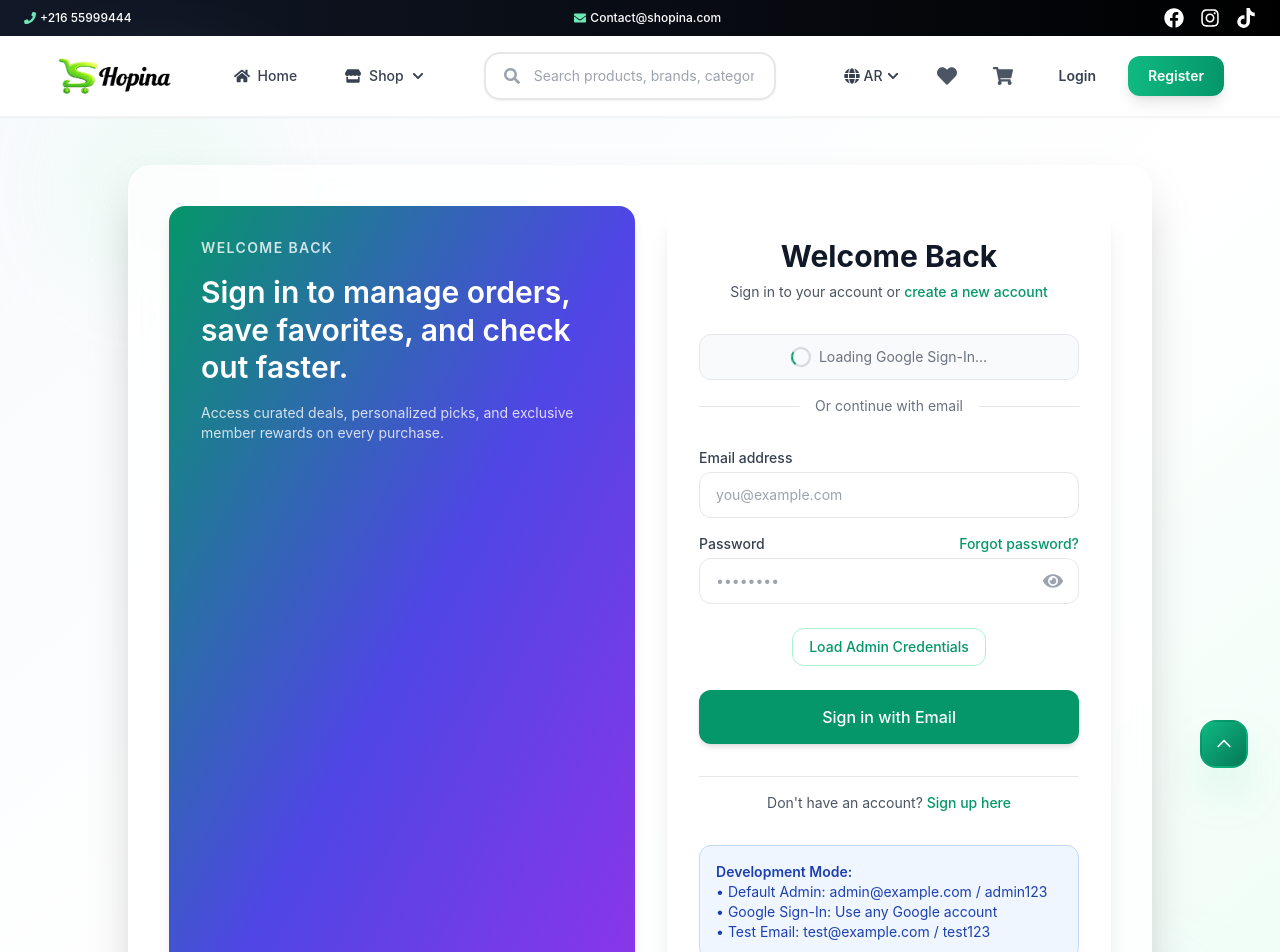
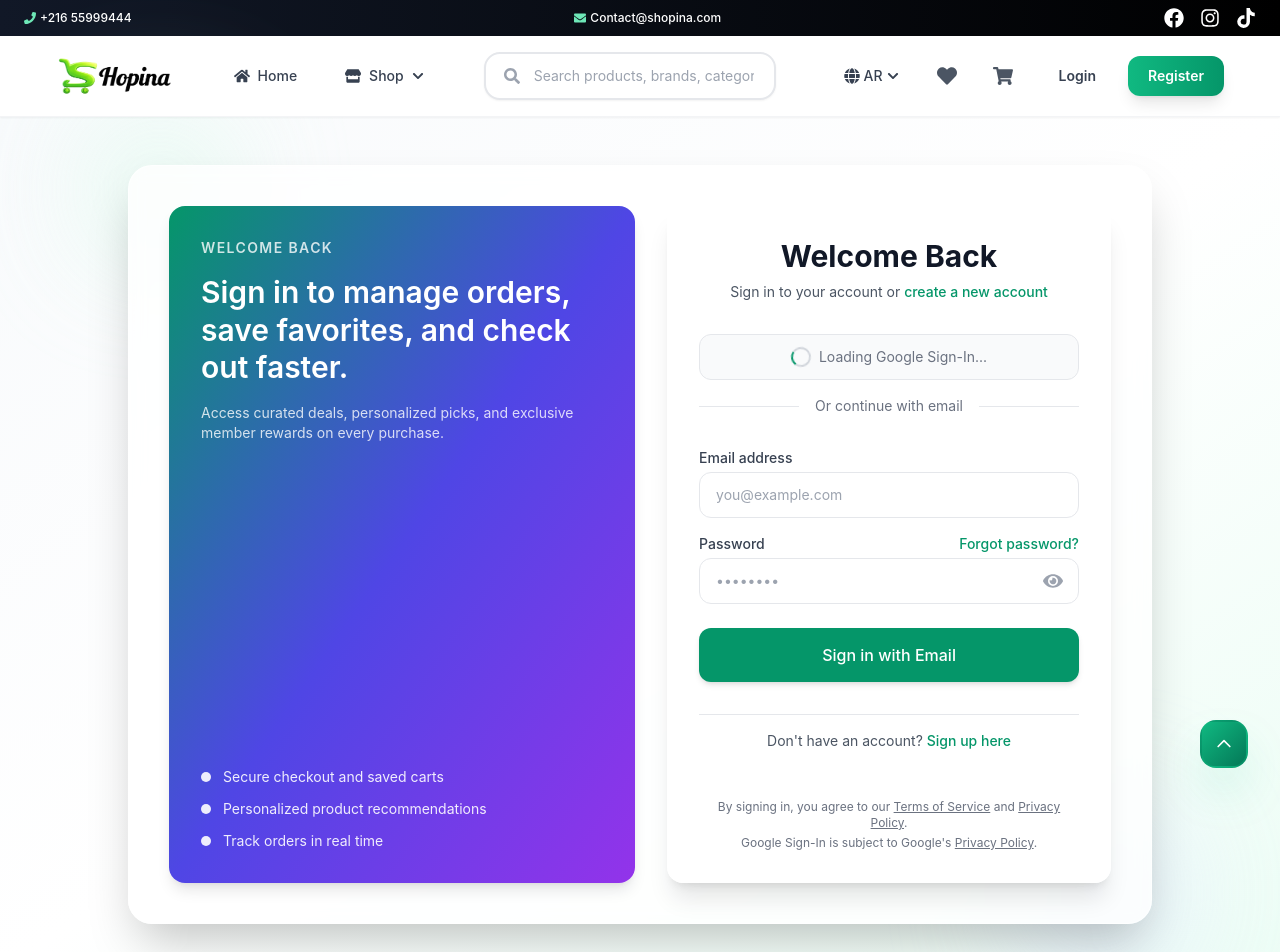
Before and after one commit to Abderrazekk/ecommerce-platform, a React (Vite) app in the folder ecommerce-frontend/: page /login in a window 1280 px wide. Shown: the top 952 px of the page. Built offline with nearby package versions, Linux system fonts and the light colour scheme.

Commit message:
clean login page

```diff
--- a/ecommerce-frontend/src/pages/Login.jsx
+++ b/ecommerce-frontend/src/pages/Login.jsx
@@ -428,20 +428,6 @@ const Login = () => {
                 </div>
               </div>
 
-              {/* Admin Credentials Button */}
-              {process.env.NODE_ENV === "development" && (
-                <div className="text-center">
-                  <button
-                    type="button"
-                    onClick={handleAdminLogin}
-                    className="text-sm text-primary-600 hover:text-primary-500 font-medium border border-primary-200 px-4 py-2 rounded-xl hover:bg-primary-50 transition-colors"
-                    disabled={loading || isGoogleLoading}
-                  >
-                    {t("loadAdminCredentials")}
-                  </button>
-                </div>
-              )}
-
               {/* Submit Button */}
               <div>
                 <button
@@ -474,21 +460,6 @@ const Login = () => {
               </p>
             </div>
 
-            {/* Development Info Banner */}
-            {process.env.NODE_ENV === "development" && (
-              <div className="bg-blue-50 border border-blue-200 rounded-xl p-4 mt-6">
-                <p className="text-sm text-blue-800">
-                  <strong className="font-semibold">{t("devMode")}</strong>
-                  <br />
-                  {t("devAdmin")}
-                  <br />
-                  {t("devGoogle")}
-                  <br />
-                  {t("devTest")}
-                </p>
-              </div>
-            )}
-
             {/* Ban Warning */}
             {isBanned && (
               <div className="bg-red-50 border border-red-200 rounded-xl p-4">
@@ -505,11 +476,17 @@ const Login = () => {
             <div className="text-center text-xs text-gray-500 pt-4">
               <p>
                 {t("agreeTerms")}{" "}
-                <Link to="/terms-conditions" className="underline hover:text-gray-700">
+                <Link
+                  to="/terms-conditions"
+                  className="underline hover:text-gray-700"
+                >
                   {t("termsOfService")}
                 </Link>{" "}
                 {t("and")}{" "}
-                <Link to="/privacy-policy" className="underline hover:text-gray-700">
+                <Link
+                  to="/privacy-policy"
+                  className="underline hover:text-gray-700"
+                >
                   {t("privacyPolicy")}
                 </Link>
                 .
```
